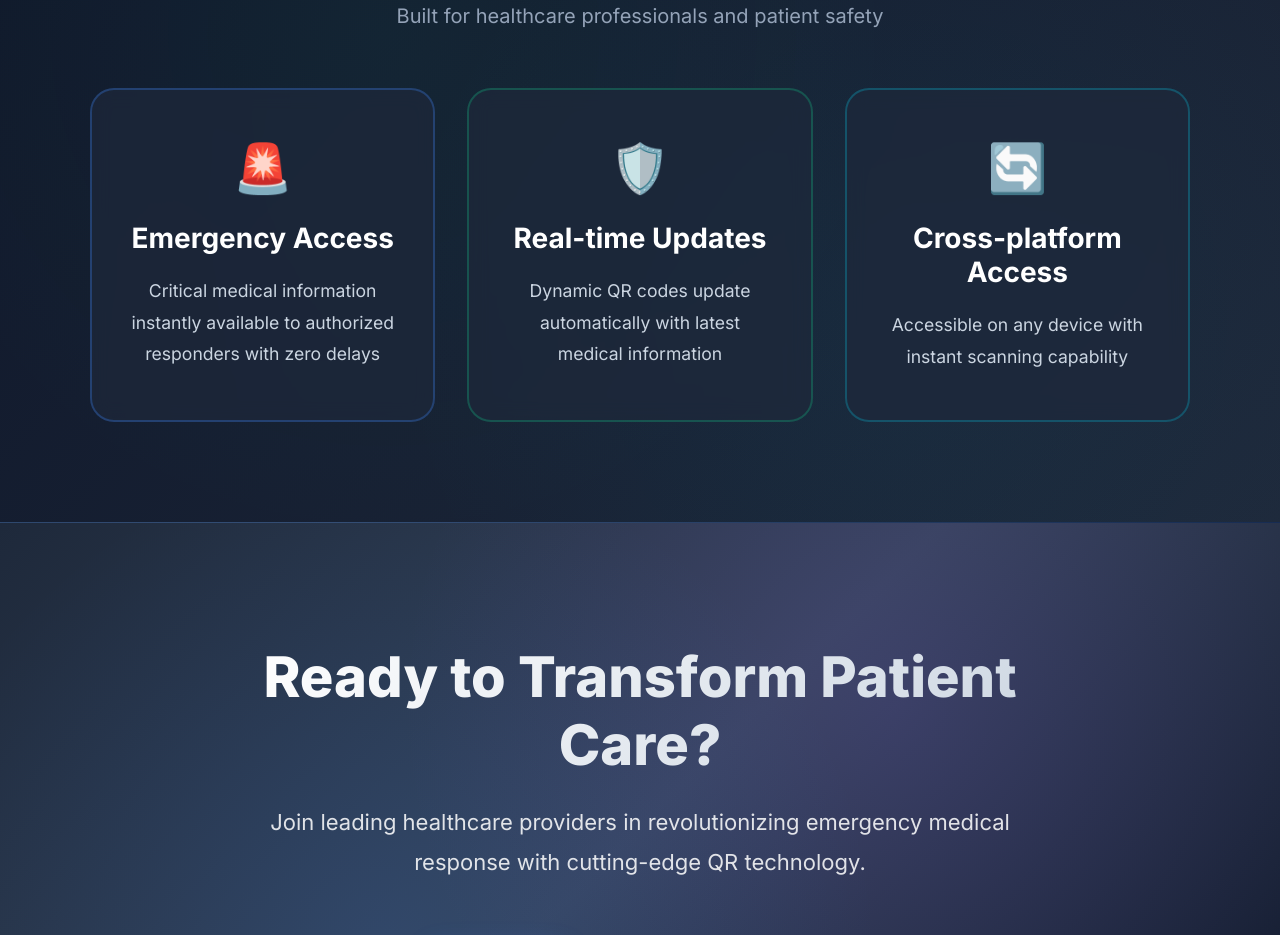
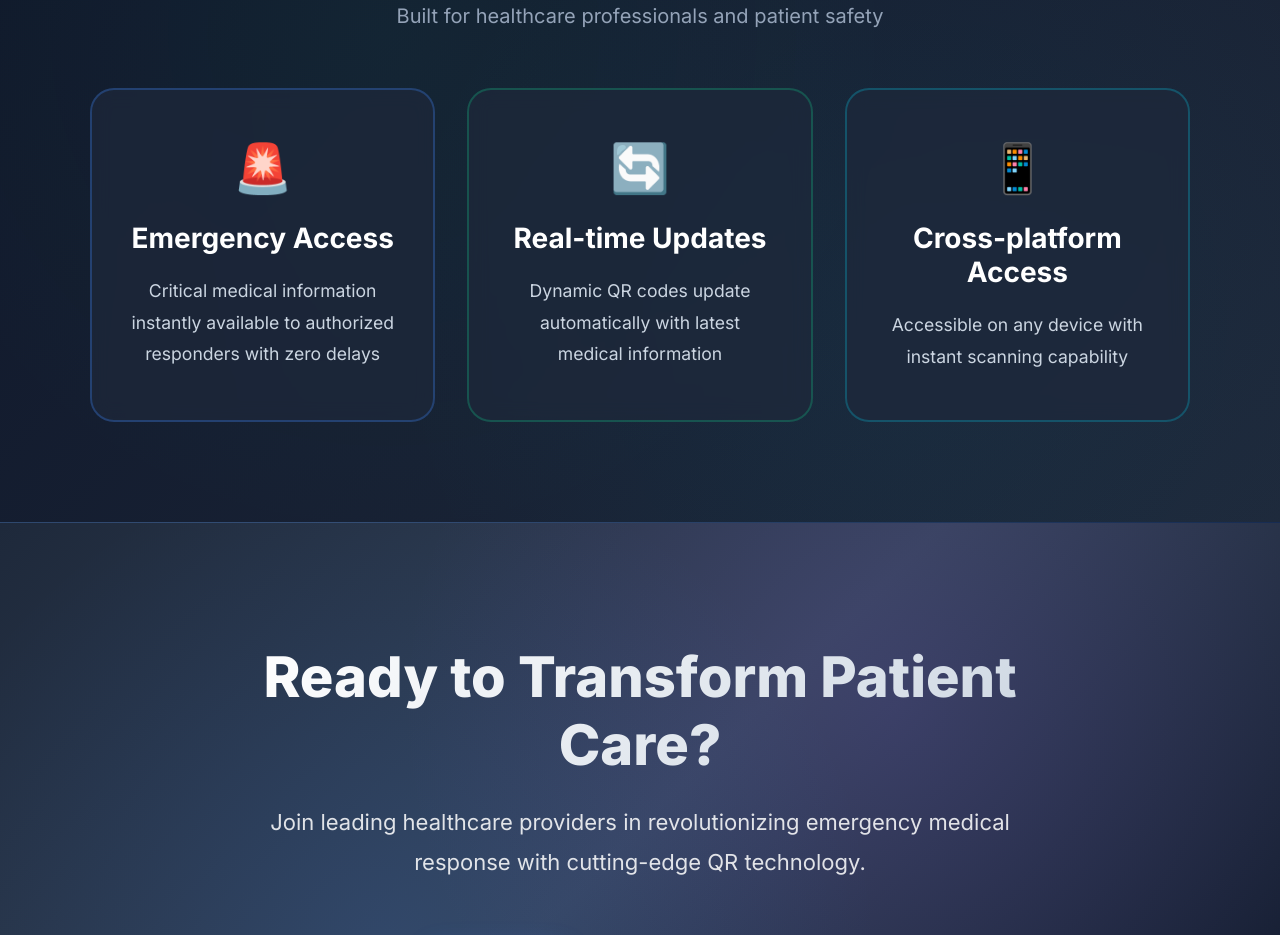
Before and after one commit to kmark4407-droid/HealthScanQR_FRONTEND, an Angular app: page / in a window 1280 px wide. Shown: the part 1840-2775 px from the top of the page. Built offline with nearby package versions, Linux system fonts and the light colour scheme.

Commit message:
Update home.component.ts

```diff
--- a/src/app/home/home.component.ts
+++ b/src/app/home/home.component.ts
@@ -38,7 +38,7 @@ export class HomeComponent {
   }
 
   getFeatureIcon(index: number): string {
-    const icons = ['🚨', '🛡️', '🔄', '📱'];
+    const icons = ['🚨', '🔄', '📱', ''];
     return icons[index] || '⭐';
   }
 }
```
